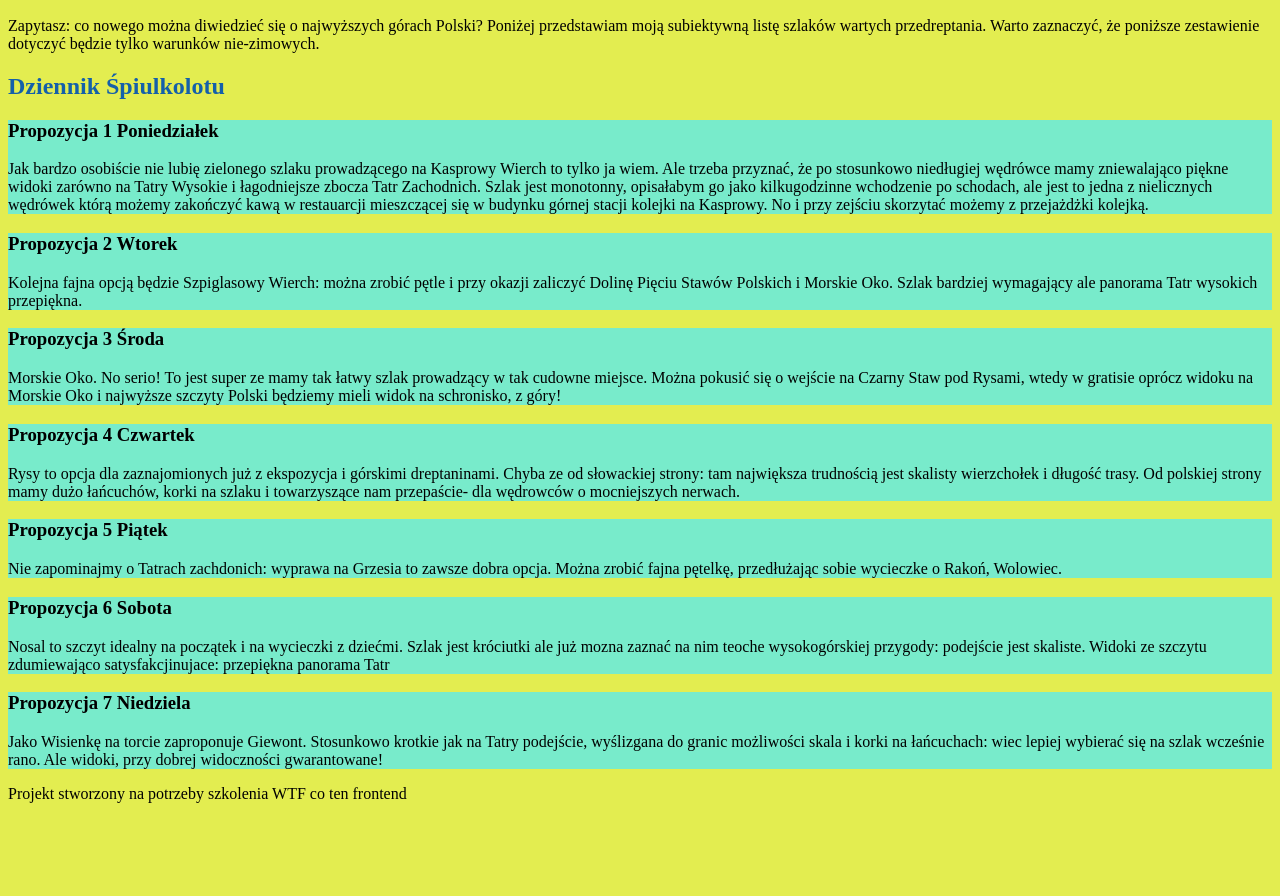
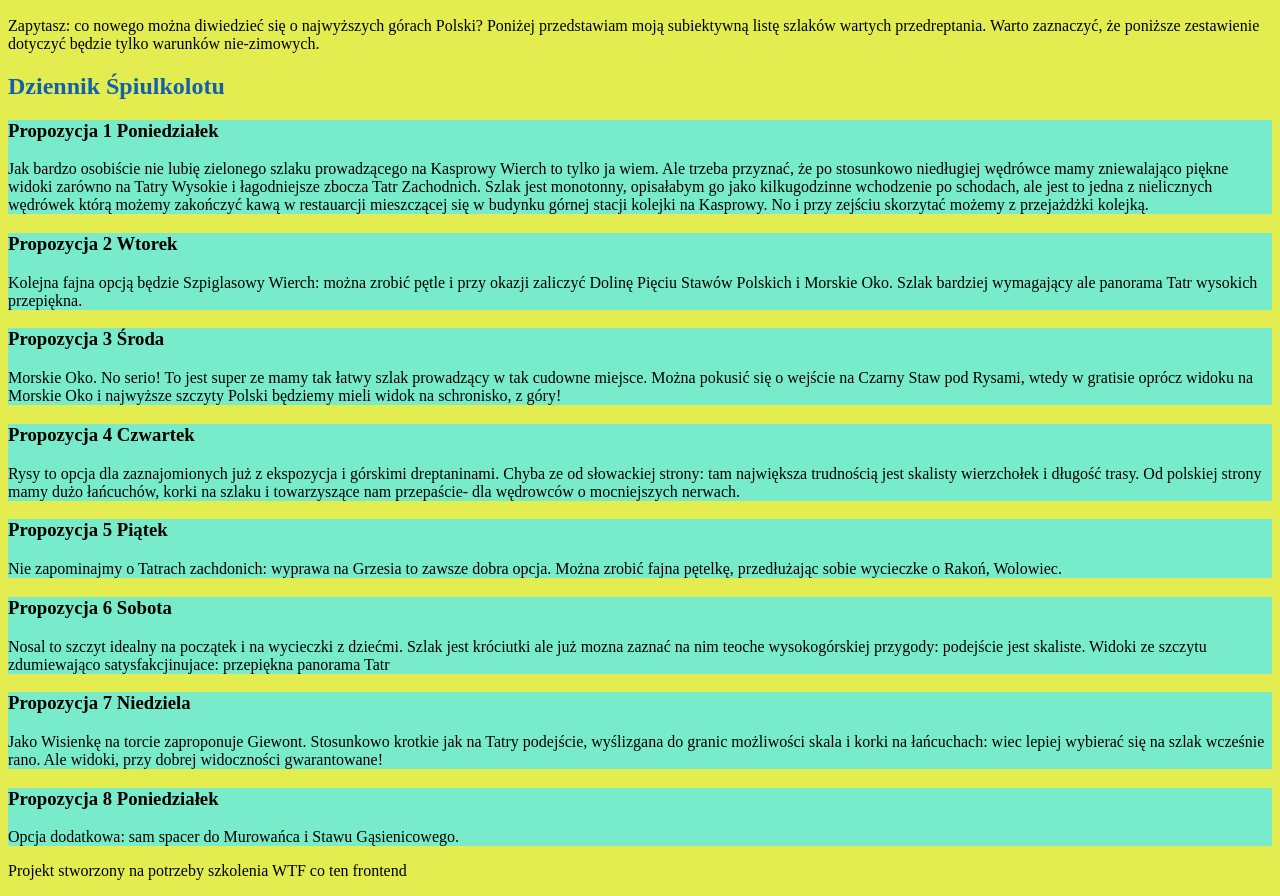
Before and after one commit to asiaaniserowicz/homepage, a plain HTML site: page index.html in a window 1280 px wide. Shown: the part 110-1006 px from the top of the page. Before the commit the page ends 929 px from the top, so only its background shows below. Drawn offline with Linux system fonts and the light colour scheme.

Commit message:
Added Article 8

```diff
--- a/index.html
+++ b/index.html
@@ -17,7 +17,6 @@
 			<h2>O co chodzi?</h2>
 			<p>
 				Zapytasz: co nowego można diwiedzieć się o najwyższych górach Polski? Poniżej przedstawiam moją subiektywną listę szlaków wartych przedreptania.
-
 				Warto zaznaczyć, że poniższe zestawienie dotyczyć będzie tylko warunków nie-zimowych.
 			</p>
 		</section>
@@ -64,6 +63,12 @@
 					Jako Wisienkę na torcie zaproponuje Giewont. Stosunkowo krotkie jak na Tatry podejście, wyślizgana do granic możliwości skala i korki na łańcuchach: wiec lepiej wybierać się na szlak wcześnie rano. Ale widoki, przy dobrej widoczności gwarantowane!
 				</p>
 			</article>
+			<article>
+			<h3>Propozycja 8 Poniedziałek</h3>
+			<p>
+				Opcja dodatkowa: sam spacer do Murowańca i Stawu Gąsienicowego.
+			</p>
+		</article>
 		</section>
 		<footer>
 			<p>
```
